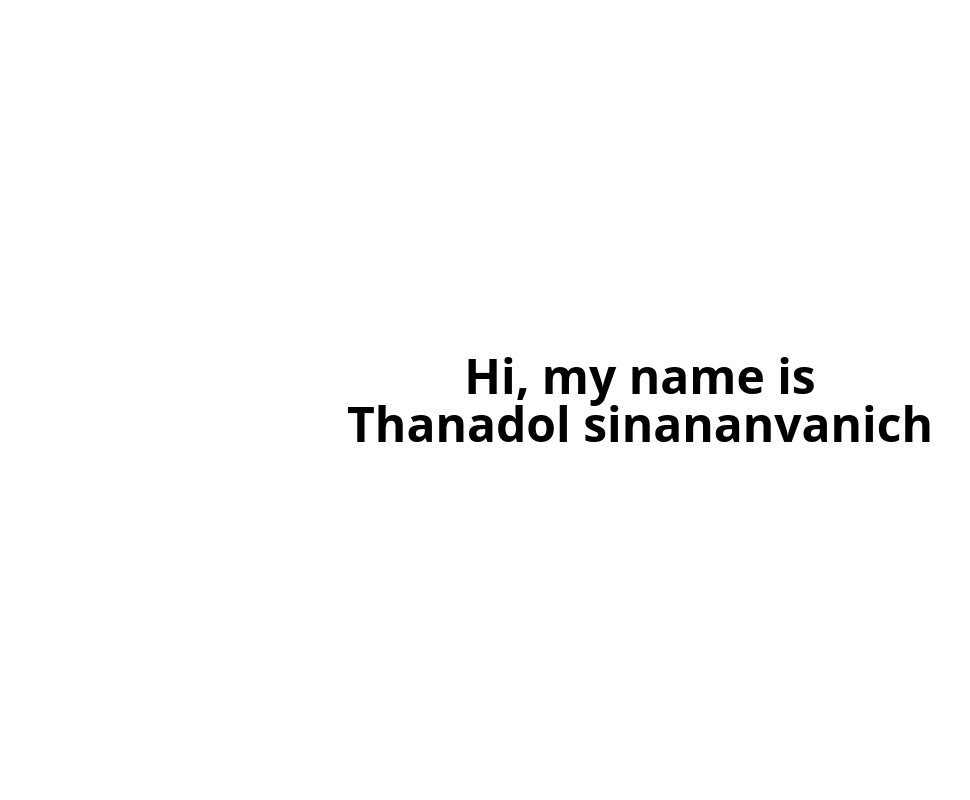
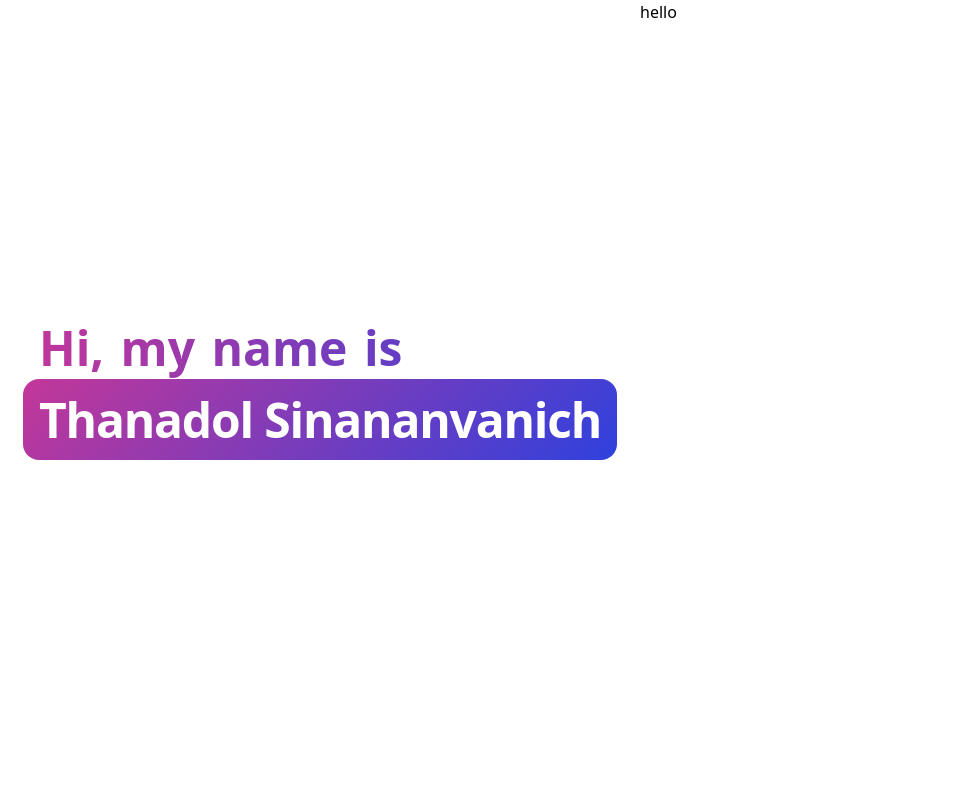
Before and after one commit to swekiiz/swekiiz-web, a React (Create React App) app: page / in a window 1280 px wide. Shown: the top 800 px of the page, without its empty margins (0-970 px from the left). Built offline with nearby package versions, Linux system fonts and the light colour scheme.

Commit message:
add name

```diff
--- a/public/index.html
+++ b/public/index.html
@@ -10,34 +10,11 @@
       content="Web site created using create-react-app"
     />
     <link rel="apple-touch-icon" href="%PUBLIC_URL%/logo192.png" />
-    <!--
-      manifest.json provides metadata used when your web app is installed on a
-      user's mobile device or desktop. See https://developers.google.com/web/fundamentals/web-app-manifest/
-    -->
     <link rel="manifest" href="%PUBLIC_URL%/manifest.json" />
-    <!--
-      Notice the use of %PUBLIC_URL% in the tags above.
-      It will be replaced with the URL of the `public` folder during the build.
-      Only files inside the `public` folder can be referenced from the HTML.
-
-      Unlike "/favicon.ico" or "favicon.ico", "%PUBLIC_URL%/favicon.ico" will
-      work correctly both with client-side routing and a non-root public URL.
-      Learn how to configure a non-root public URL by running `npm run build`.
-    -->
-    <title>React App</title>
+    <title>app</title>
   </head>
   <body>
-    <noscript>You need to enable JavaScript to run this app.</noscript>
+    <noscript>enable javascript please.</noscript>
     <div id="root"></div>
-    <!--
-      This HTML file is a template.
-      If you open it directly in the browser, you will see an empty page.
-
-      You can add webfonts, meta tags, or analytics to this file.
-      The build step will place the bundled scripts into the <body> tag.
-
-      To begin the development, run `npm start` or `yarn start`.
-      To create a production bundle, use `npm run build` or `yarn build`.
-    -->
   </body>
 </html>
--- /dev/null
+++ b/src/components/label/Introduce.tsx
@@ -0,0 +1,11 @@
+import React from 'react';
+
+export const Introduce: React.FC = (): JSX.Element => (
+  <h1 className="text-gradient inline-block mb-8 text-5xl font-bold leading-normal">
+    <span className="word-space-1 ml-4">Hi, my name is</span>
+    <br />
+    <span className="bg-gradient px-4 py-2 text-white tracking-tight rounded-2xl">
+      Thanadol Sinananvanich
+    </span>
+  </h1>
+);
--- /dev/null
+++ b/src/components/label/index.ts
@@ -0,0 +1 @@
+export { Introduce } from './Introduce';
--- a/src/pages/home/index.tsx
+++ b/src/pages/home/index.tsx
@@ -1,17 +1,22 @@
 import React from 'react';
 import { Lending, Screen } from 'layouts';
+import { Helmet } from 'react-helmet';
+import { Introduce as Name } from 'components/label';
 
 const Home: React.FC = (): JSX.Element => {
   return (
     <Lending>
-      <Screen className="flex items-center justify-center bg-white">
-        <h1 className="header-1 text-center">
-          Hi, my name is <br />
-          Thanadol sinananvanich
-        </h1>
-      </Screen>
-      <Screen className="flex items-center justify-center">
-        <h1 className="header-1">Hello world</h1>
+      <Helmet>
+        <meta charSet="utf-8" />
+        <title>swekiiz</title>
+      </Helmet>
+      <Screen className="bg-white">
+        <div className="flex flex-row w-full h-full">
+          <div className="center-with-flex w-1/2">
+            <Name />
+          </div>
+          <div className="w-1/2">hello</div>
+        </div>
       </Screen>
     </Lending>
   );
--- a/src/styles/globals.scss
+++ b/src/styles/globals.scss
@@ -1,5 +1,7 @@
 @import 'foundation';
 @import 'variables';
+
+@import 'word-spacing.scss';
 
 .center-with-flex {
   display: flex;
@@ -18,12 +20,19 @@
   transform: translate(-50%, -50%);
 }
 
-.header-1 {
-  @apply text-5xl font-bold;
-}
-
 .screen-drop {
   box-shadow: inset 0 100px 100px -80px #000000,
     inset 0 -100px 100px -80px #000000;
   background: linear-gradient(rgba(0, 0, 0, 0.4), rgba(0, 0, 0, 0.4));
 }
+
+.bg-gradient {
+  background: $primary;
+  background: linear-gradient(135deg, $primary 0%, $secondary 100%);
+}
+
+.text-gradient {
+  background-image: linear-gradient(90deg, $primary, $secondary);
+  background-clip: text;
+  color: transparent;
+}
--- a/src/styles/variables/_palette.scss
+++ b/src/styles/variables/_palette.scss
@@ -1,3 +1,3 @@
-$primary: #ff6af8;
-$secondary: #6ac8ff;
+$primary: #c33799;
+$secondary: #2f41dd;
 $light-gray: #c0c0c0;
--- /dev/null
+++ b/src/styles/word-spacing.scss
@@ -0,0 +1,13 @@
+.word-space-none {
+  word-spacing: normal;
+}
+
+.word-space-inherit {
+  word-spacing: inherit;
+}
+
+@for $i from 1 through 4 {
+  .word-space-#{$i} {
+    word-spacing: #{$i / 4}rem;
+  }
+}
--- a/tailwind.config.js
+++ b/tailwind.config.js
@@ -1,8 +1,8 @@
 const colors = require('tailwindcss/colors');
 
 const palette = {
-  primary: '#ff6af8',
-  secondary: '#6ac8ff',
+  primary: '#c33764',
+  secondary: '#1d2671',
   'light-gray': '#c0c0c0',
 };
 
```
